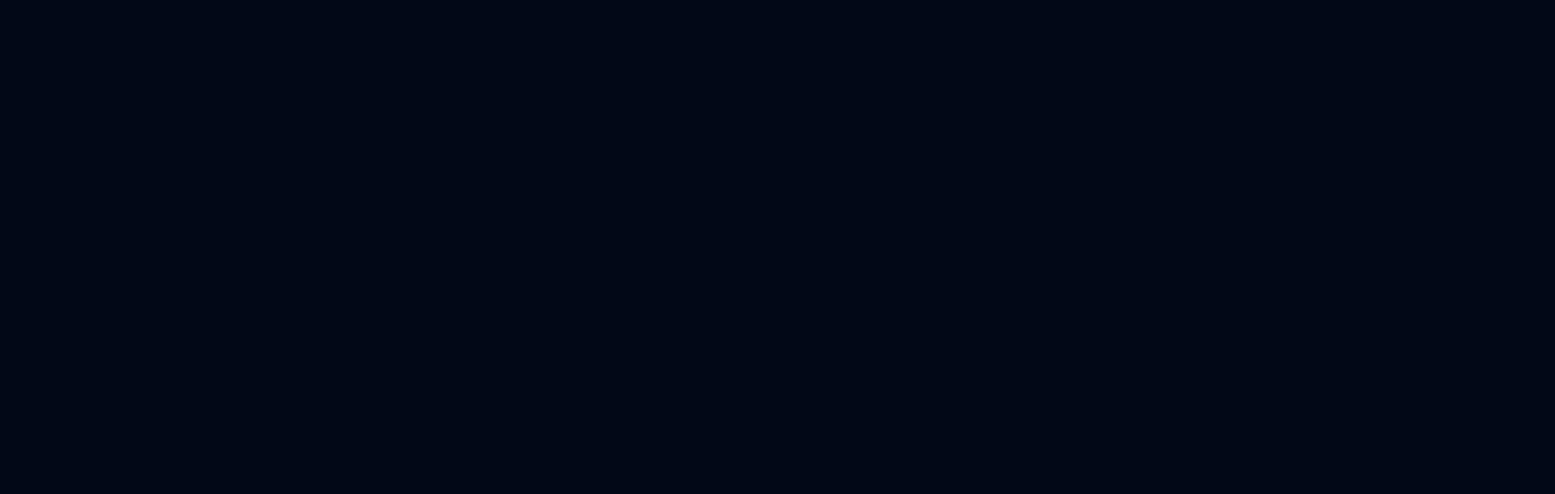
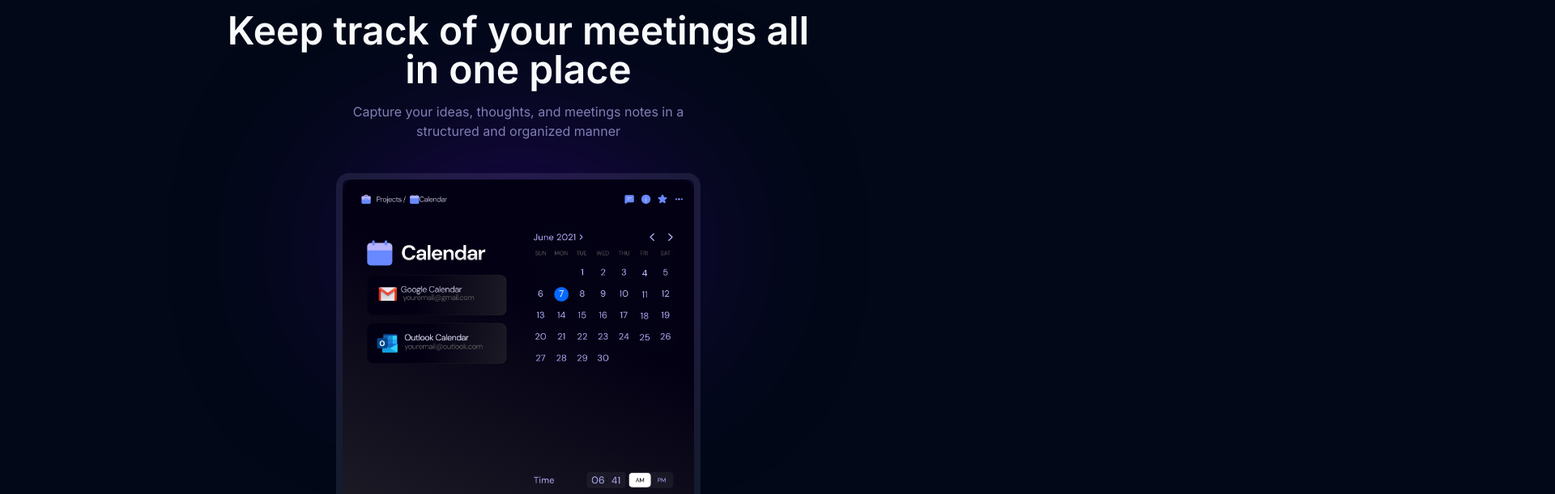
Before and after one commit to drilonhametaj25/take-notes, a Next.js app: page / in a window 1280 px wide. Shown: the part 1085-1696 px from the top of the page at 81% size, 1920 px wide, since content can reach past the window. Before the commit the page ends 1053 px from the top, so only its background shows below. Built offline with nearby package versions, Linux system fonts and the light colour scheme; no server answers; the database is empty.

Commit message:
add new section and fix absolute in div

```diff
--- a/src/app/(site)/page.tsx
+++ b/src/app/(site)/page.tsx
@@ -3,6 +3,7 @@ import { Button } from "@/components/ui/button";
 import Image from "next/image";
 import React from "react";
 import Banner from "../../../public/appBanner.png";
+import Cal from "../../../public/cal.png";
 import { CLIENTS } from "@/lib/constants";
 
 const HomePage = () => {
@@ -51,7 +52,6 @@ const HomePage = () => {
         <div
           className="overflow-hidden
                 flex
-                absolute
                 after:content['']
                 after:dark:from-brand-dark
                 after:to-transparent
@@ -88,6 +88,32 @@ const HomePage = () => {
             ))}
         </div>
       </section>
+      <section className="px-4
+        sm:px-6
+        flex
+        justify-center
+        items-center
+        flex-col
+        relative
+      ">
+          <div className="w-[30%]
+             blur-[120px]
+             rounded-full
+             h-32
+             absolute
+             bg-brand-primaryPurple/50
+             -z-10
+             top-22
+          "/>
+          <TitleSection title="Keep track of your meetings all in one place"
+            subheading="Capture your ideas, thoughts, and meetings notes in a structured and organized manner"
+            pill="Features"
+          />
+          <div className="mt-10 max-w-[450px] justify-center items-center relative sm:ml-0 rounded-2xl border-8 border-washed-purple-300 border-opacity-10">
+            <Image src={Cal} alt="Banner"  className="rounded-2xl"/>
+          </div>
+
+      </section>
     </>
   );
 };
```
